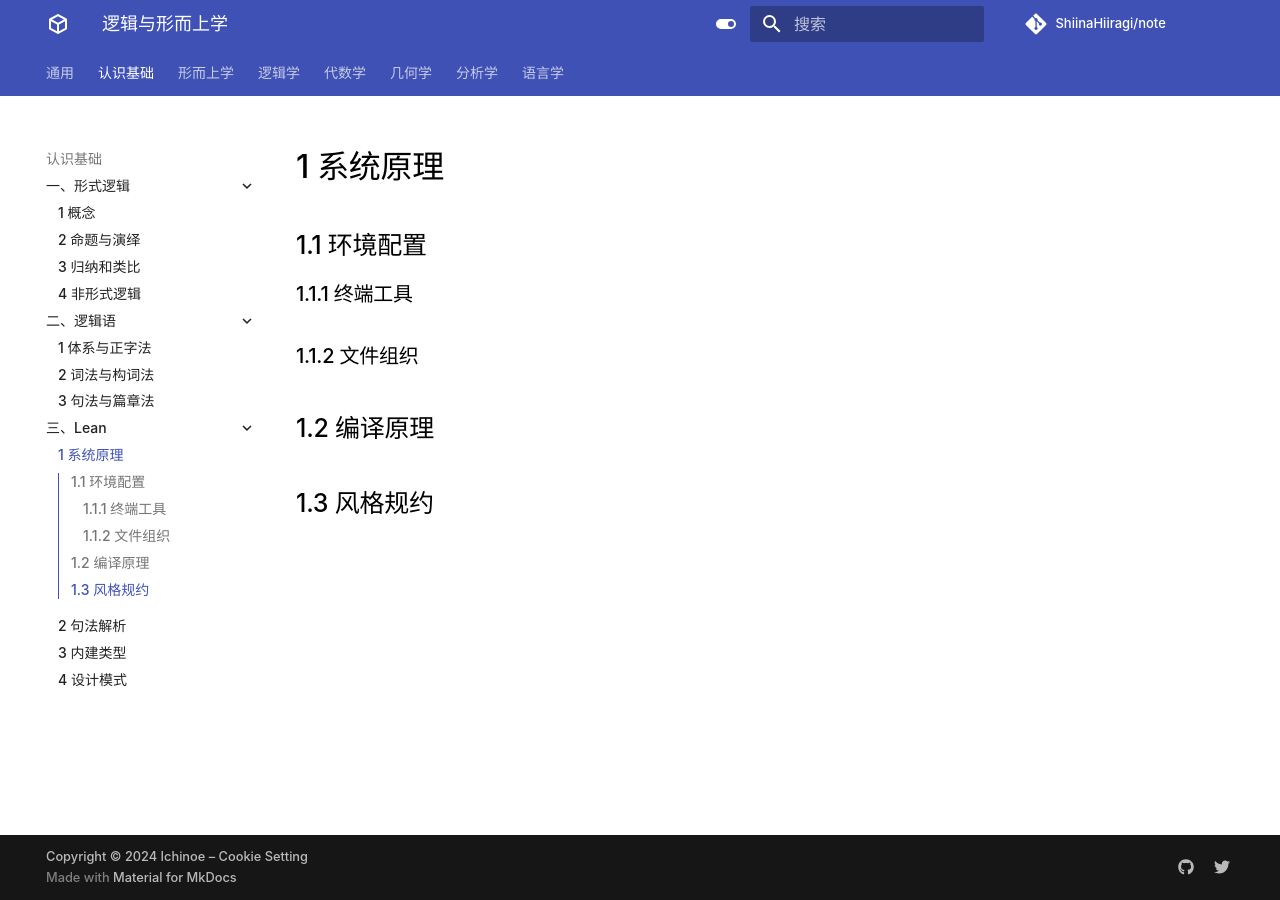
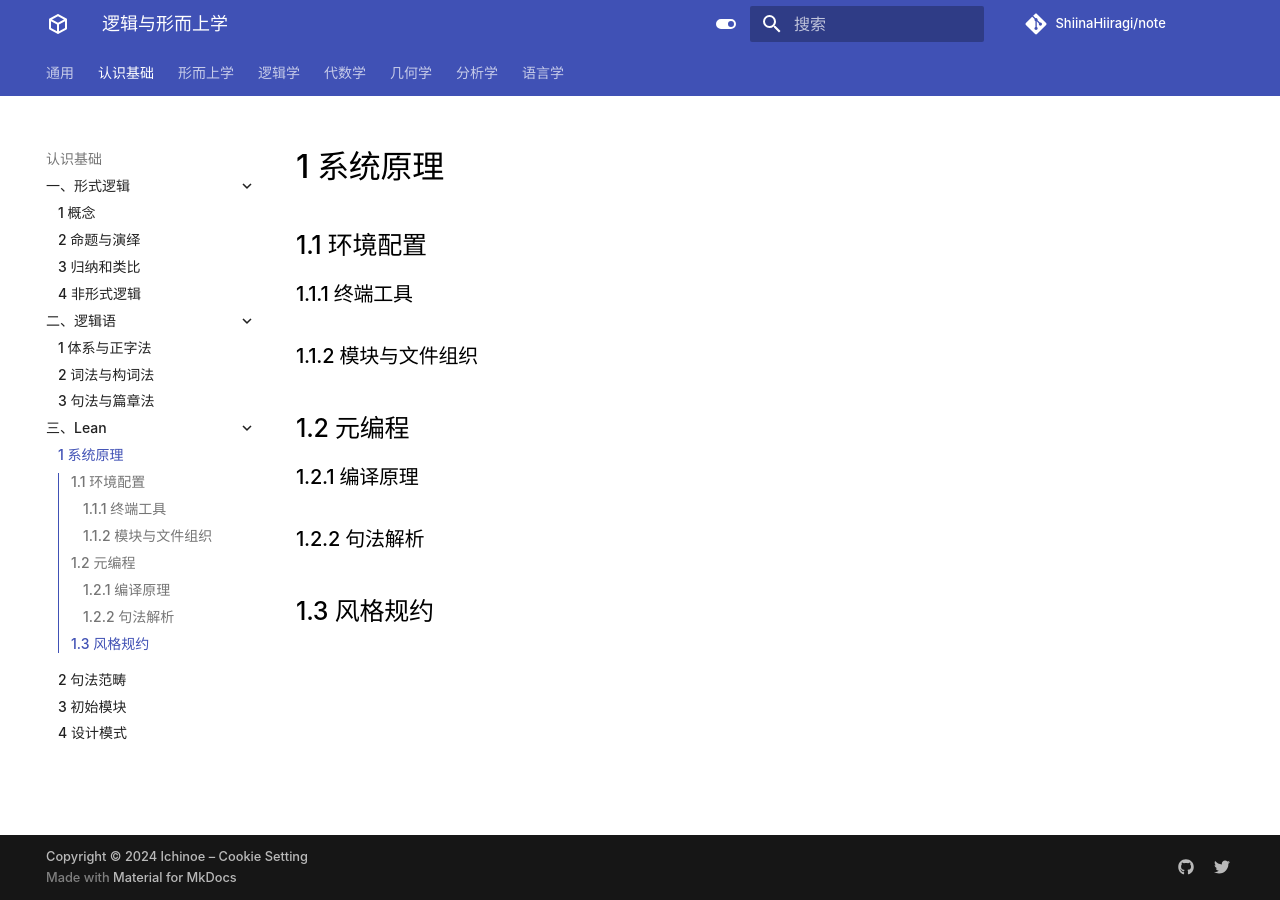
Before and after one commit to ShiinaHiiragi/note, an MkDocs documentation site: the page built from docs/cogn/lean/sys.md, in a window 1280 px wide. Built offline with MkDocs 1.6.1 and Material for MkDocs 9.7.7, drawn with Linux system fonts in a browser that asks for light colours; comment, search, counter and statistics services are not loaded.

Commit message:
change toc

```diff
--- a/docs/cogn/lean/parse.md
+++ b/docs/cogn/lean/cat.md
@@ -1,4 +1,4 @@
-# 2 句法解析
+# 2 句法范畴
 
 ## 2.1 指令范畴
 ### 2.1.1 定义与声明
--- a/docs/cogn/lean/sys.md
+++ b/docs/cogn/lean/sys.md
@@ -3,8 +3,11 @@
 ## 1.1 环境配置
 ### 1.1.1 终端工具
 
-### 1.1.2 文件组织
+### 1.1.2 模块与文件组织
 
-## 1.2 编译原理
+## 1.2 元编程
+### 1.2.1 编译原理
+
+### 1.2.2 句法解析
 
 ## 1.3 风格规约
--- a/mkdocs.yml
+++ b/mkdocs.yml
@@ -117,8 +117,8 @@ nav:
       - 3 句法与篇章法: cogn/jbo/syntax.md
     - 三、Lean:
       - 1 系统原理: cogn/lean/sys.md
-      - 2 句法解析: cogn/lean/parse.md
-      - 3 内建类型: cogn/lean/type.md
+      - 2 句法范畴: cogn/lean/cat.md
+      - 3 初始模块: cogn/lean/init.md
       - 4 设计模式: cogn/lean/ptn.md
   - 形而上学:
     - 一、认知科学:
```
Also changed, not shown: other parts of docs/cogn/lean/cat.md (+0 -5 lines), docs/cogn/lean/init.md (added, +17 -0 lines), docs/cogn/lean/type.md (deleted, +0 -7 lines).
